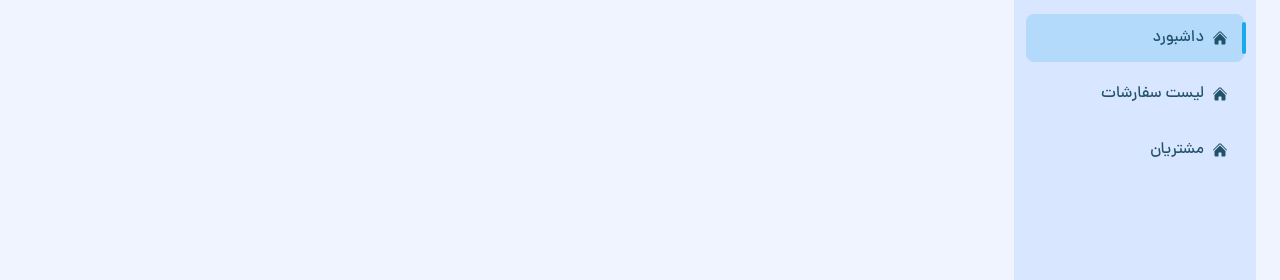
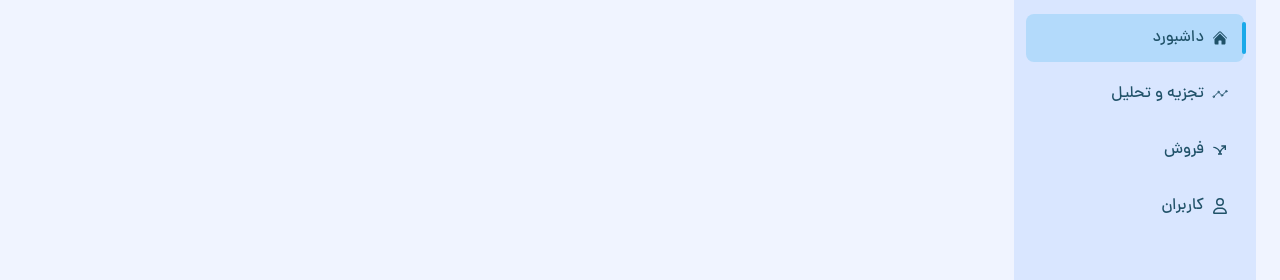
Before and after one commit to soufi-learn/dashboard-admin, a React (Vite) app: page / in a window 1280 px wide. Shown: the part 283-563 px from the top of the page. Built offline with nearby package versions, Linux system fonts and the light colour scheme.

Commit message:
add more list items & change its icon

```diff
--- a/src/components/sidebar/SidebarList.jsx
+++ b/src/components/sidebar/SidebarList.jsx
@@ -1,12 +1,31 @@
 import { useState } from "react";
 import SidebarListItem from "./SidebarListItem";
 import { HiHome } from "react-icons/hi2";
+import { IoAnalyticsOutline } from "react-icons/io5";
+import { MdOutlineAirlineStops } from "react-icons/md";
+import { FaRegUser } from "react-icons/fa6";
 
 const SidebarList = () => {
   const [sidebarItems, setSidebarItems] = useState([
     { id: 1, label: "داشبورد", icon: <HiHome />, href: "/" },
-    { id: 2, label: "لیست سفارشات", icon: <HiHome />, href: "/orders" },
-    { id: 3, label: "مشتریان", icon: <HiHome />, href: "/customers" },
+    {
+      id: 2,
+      label: "تجزیه و تحلیل",
+      icon: <IoAnalyticsOutline />,
+      href: "/analytics",
+    },
+    {
+      id: 3,
+      label: "فروش",
+      icon: <MdOutlineAirlineStops />,
+      href: "/sale",
+    },
+    {
+      id: 4,
+      label: "کاربران",
+      icon: <FaRegUser />,
+      href: "/users",
+    },
   ]);
 
   return (
```
